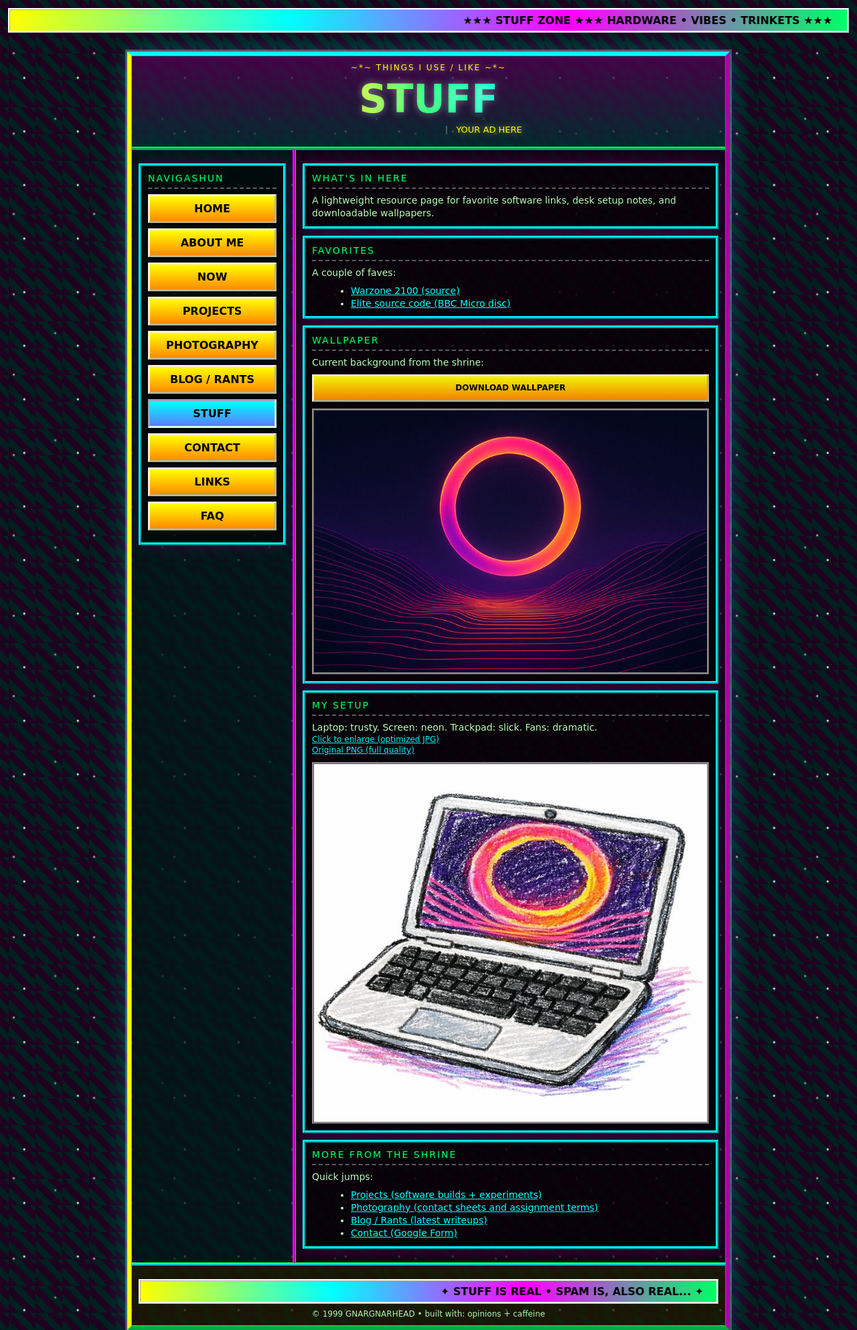
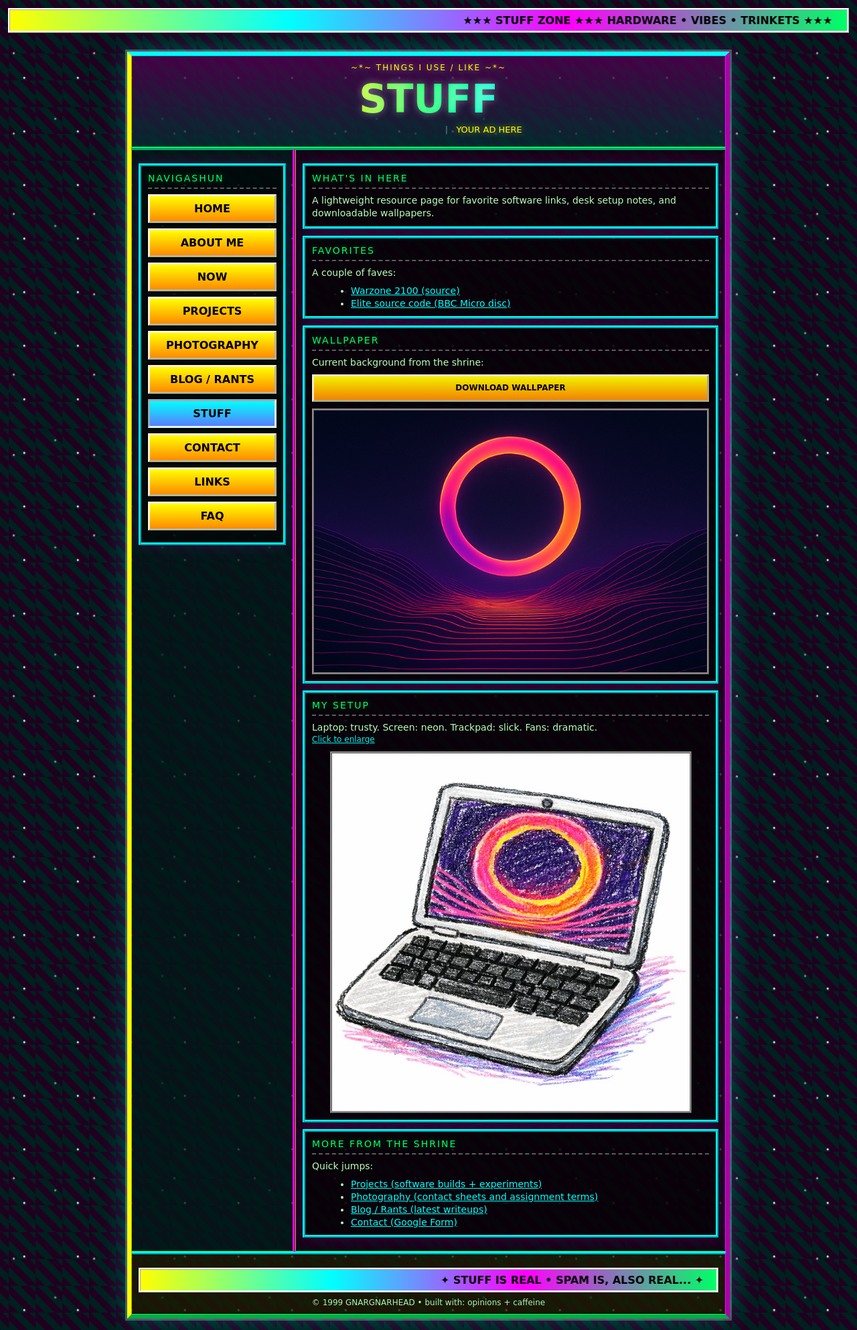
Before and after one commit to GnarGnarHead/GNARGNARHEAD.github.io, a Jekyll site: the page built from stuff.html, in a window 1280 px wide. Shown: the whole page at 67% size. Built offline with Jekyll 4.4.1, drawn with Linux system fonts in a browser that asks for light colours.

Commit message:
Update image references and remove unused files; adjust CSS for media elements

```diff
--- a/index.html
+++ b/index.html
@@ -131,7 +131,7 @@
 	                    <a href="stuff.html#wallpaper">GET IT IN STUFF</a>
 	                  </div>
 	                  <a href="stuff.html#wallpaper">
-	                    <img class="media mediaThumb" src="photos/wallpaper-preview.jpg" alt="Wallpaper preview" width="768" height="512" loading="lazy" decoding="async">
+	                    <img class="media mediaThumb" src="photos/ChatGPT%20Image%20Jun%204%2C%202025%2C%2009_11_38%20PM.jpg" alt="Wallpaper preview" width="768" height="512" loading="lazy" decoding="async">
 	                  </a>
 	                </div>
 	              </div>
@@ -145,7 +145,7 @@
 	                    <a href="stuff.html#setup">SEE FULL SETUP</a>
 	                  </div>
 	                  <a href="stuff.html#setup">
-	                    <img class="media mediaThumb" src="photos/setup-rendering-optimized.jpg" alt="Setup preview" width="640" height="640" loading="lazy" decoding="async">
+	                    <img class="media mediaThumb" src="photos/setup-rendering.jpg" alt="Setup preview" width="640" height="640" loading="lazy" decoding="async">
 	                  </a>
 	                </div>
 	              </div>
--- a/stuff.html
+++ b/stuff.html
@@ -100,7 +100,7 @@
 			                <a class="btn" href="photos/ChatGPT%20Image%20Jun%204%2C%202025%2C%2009_11_38%20PM.jpg" download>DOWNLOAD WALLPAPER</a>
 			              </div>
 			              <a href="photos/ChatGPT%20Image%20Jun%204%2C%202025%2C%2009_11_38%20PM.jpg">
-			                <img class="media mediaPreview" src="photos/wallpaper-preview.jpg" alt="Wallpaper preview" width="768" height="512" loading="lazy" decoding="async">
+			                <img class="media mediaPreview" src="photos/ChatGPT%20Image%20Jun%204%2C%202025%2C%2009_11_38%20PM.jpg" alt="Wallpaper preview" width="768" height="512" loading="lazy" decoding="async">
 			              </a>
 			            </div>
 			          </div>
@@ -110,13 +110,10 @@
 			            <div class="small">
 			              Laptop: trusty. Screen: neon. Trackpad: slick. Fans: dramatic.
 			              <div class="tiny">
-			                <a href="photos/ChatGPT%20Image%20Feb%202%2C%202026%2C%2004_10_03%20PM.jpg">Click to enlarge (optimized JPG)</a>
+			                <a href="photos/setup-rendering.jpg">Click to enlarge</a>
 			              </div>
-			              <div class="tiny">
-			                <a href="photos/ChatGPT%20Image%20Feb%202%2C%202026%2C%2004_10_03%20PM.png">Original PNG (full quality)</a>
-			              </div>
-			              <a href="photos/ChatGPT%20Image%20Feb%202%2C%202026%2C%2004_10_03%20PM.jpg">
-			                <img class="media mediaPreview" src="photos/setup-rendering-optimized.jpg" alt="Rendering of my desk setup" width="640" height="640" loading="lazy" decoding="async">
+			              <a href="photos/setup-rendering.jpg">
+			                <img class="media mediaPreview" src="photos/setup-rendering.jpg" alt="Rendering of my desk setup" width="640" height="640" loading="lazy" decoding="async">
 			              </a>
 			            </div>
 			          </div>
--- a/styles.css
+++ b/styles.css
@@ -211,11 +211,13 @@
   box-sizing: border-box;
 }
 
-.mediaThumb {
+#newz .mediaThumb {
+  width: auto;
   max-height: 140px;
 }
 
 .mediaPreview {
+  width: auto;
   max-height: 60vh;
   margin: 10px auto 0;
 }
```
Also changed, not shown: photos/ChatGPT Image Feb 2, 2026, 04_10_03 PM.jpg (deleted), photos/setup-rendering-optimized.jpg (deleted), photos/wallpaper-preview.jpg (deleted), 1 other file.
